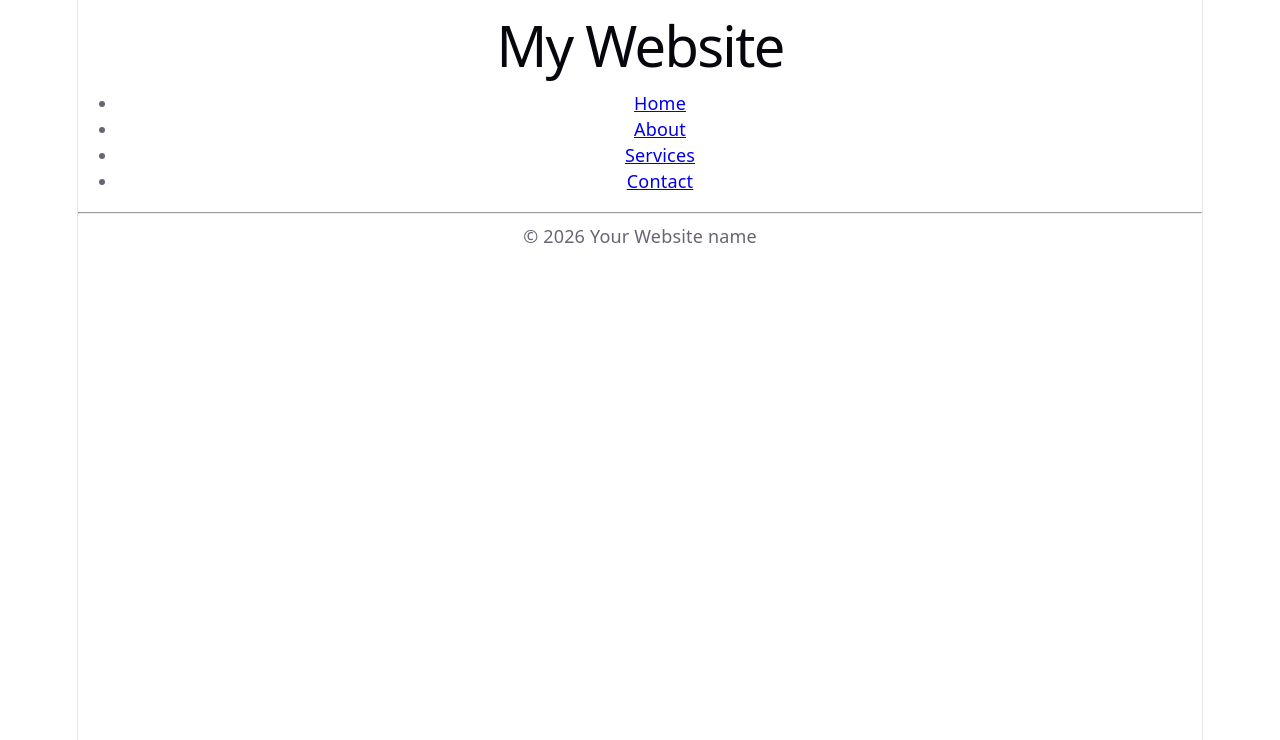
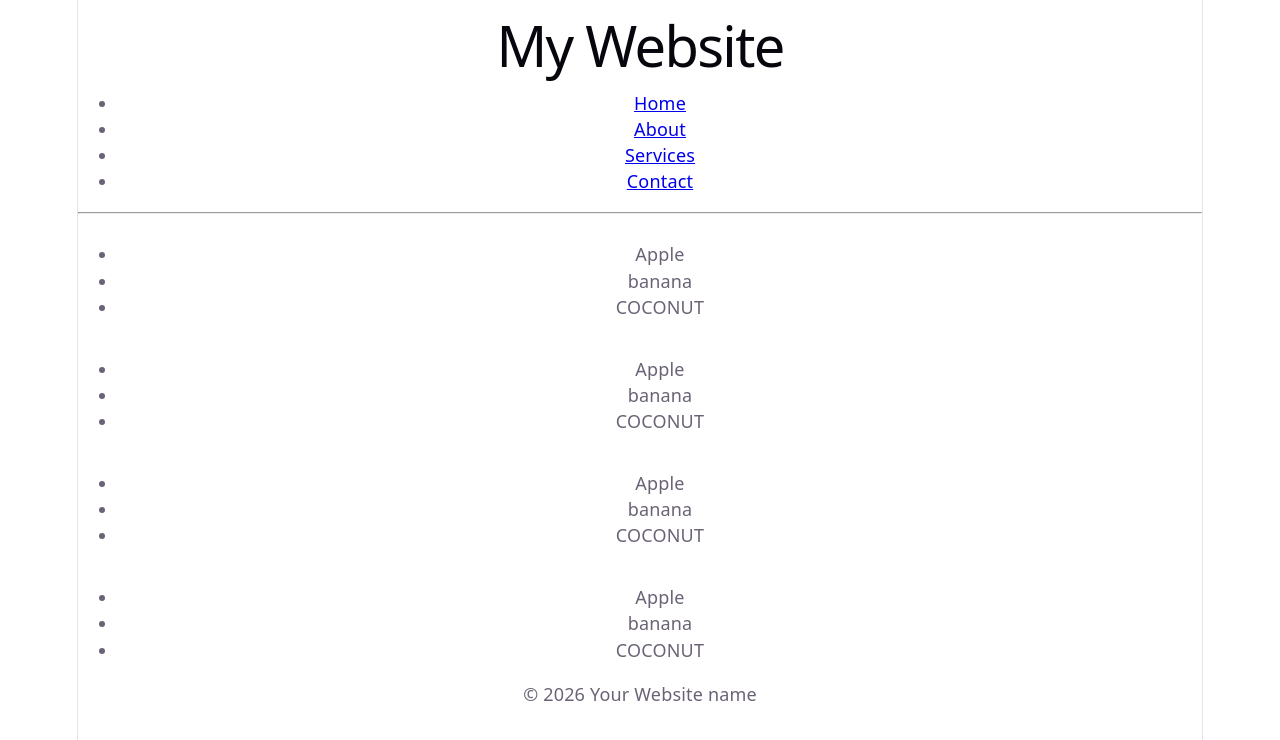
Before and after one commit to rshhridoy/react_playground, a React (Vite) app: page / in a window 1280 px wide. Shown: the top 740 px of the page. Built offline with nearby package versions, Linux system fonts and the light colour scheme.

Commit message:
created_food_write_jscode_in_return

```diff
--- a/src/App.jsx
+++ b/src/App.jsx
@@ -1,11 +1,16 @@
 import Header from "./Header";
 import Footer from "./Footer";
+import Food from "./Food";
 
 function App() {
   return(
     <>
-      <Header></Header>
-      <Footer></Footer>
+      <Header/>
+      <Food/>
+      <Food/>
+      <Food/>
+      <Food/>
+      <Footer/>
     </>
   );
 }
--- /dev/null
+++ b/src/Food.jsx
@@ -0,0 +1,14 @@
+const Food = () => {
+    const food1 = "Banana";
+    const food2 = "Coconut";
+
+    return(
+        <ul>
+            <li>Apple</li>
+            <li>{food1.toLowerCase()}</li>
+            <li>{food2.toUpperCase()}</li>
+        </ul>
+    );
+}
+
+export default Food
```
